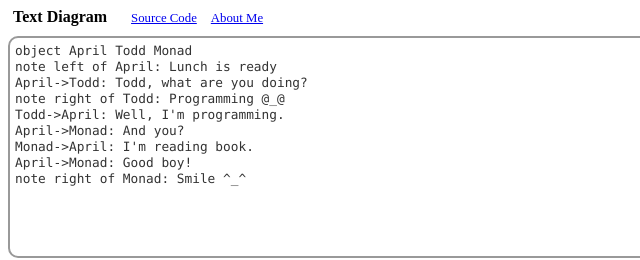
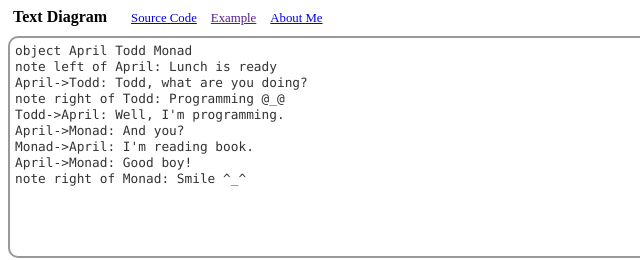
Before and after one commit to weidagang/text-diagram, a plain HTML site: page text-diagram/index.htm in a window 1280 px wide. Shown: the top 260 px of the page, 0-640 px from the left. Drawn offline with Linux system fonts and the light colour scheme.

Commit message:
add Example link

```diff
--- a/text-diagram/index.htm
+++ b/text-diagram/index.htm
@@ -11,6 +11,7 @@
 		<div id='header'>
             <label><strong>Text Diagram</strong></label>
             <a href='https://github.com/weidagang/text-diagram' style='padding-left: 20px'>Source Code</a>
+            <a href='' style='padding-left: 10px' onclick='javascript:example();'>Example</a>
             <a href='contact.htm' style='padding-left: 10px'>About Me</a>
         </div>
 		<textarea id='src' class='code_box' rows="13" cols="80" style='margin-top:10px;'>
@@ -63,6 +64,11 @@ note right of Monad: Smile ^_^</textarea>
 				}
 			}
 
+            function example() {
+                var src = document.getElementById('src');
+                src.value = 'hello';
+            }
+
 			draw();
 		</script>
 	</body>
```
